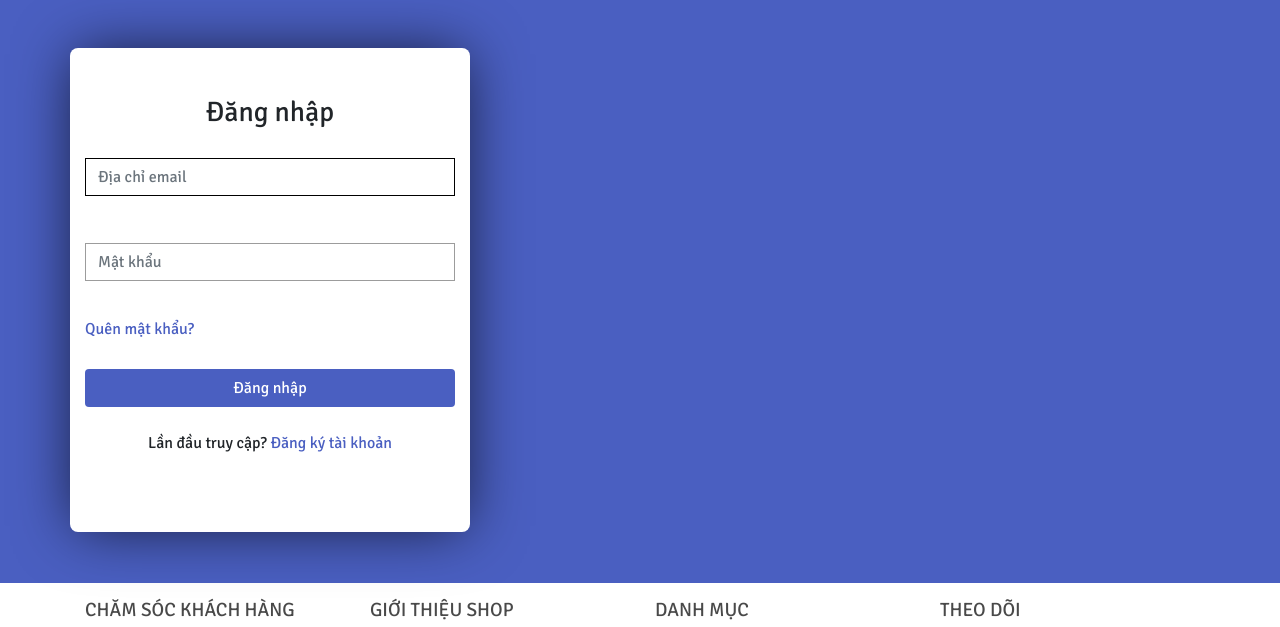
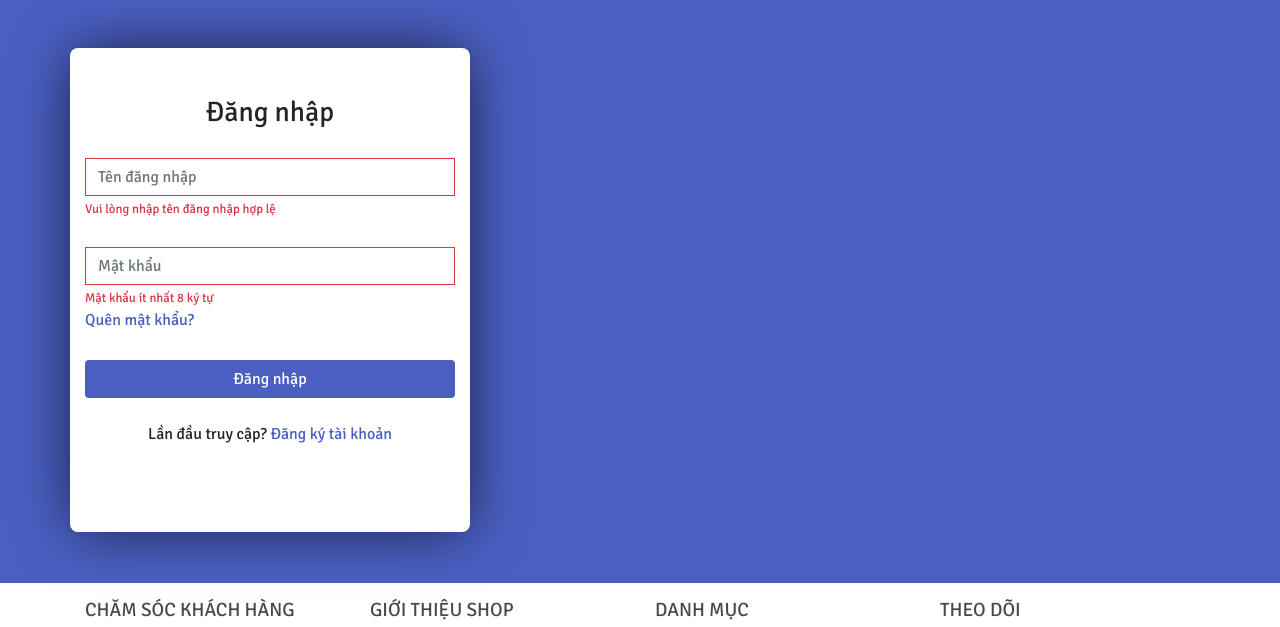
Before and after one commit to huukhuong/Web2-ThaySang, a PHP site: page /login.php in a window 1280 px wide. Shown: the part 56-683 px from the top of the page. Run offline with PHP 8.4, Linux system fonts and the light colour scheme; some libraries are stand-ins or nearby versions.

Commit message:
xong chức năng đăng nhập bằng MySQL

```diff
--- a/css/main.css
+++ b/css/main.css
@@ -1,4 +1,5 @@
 /* THÀNH PHẦN DÙNG CHUNG */
+
 @font-face {
     src: url('../font/Signika/static/Signika-Regular.ttf');
     font-family: "Signika";
@@ -6,7 +7,7 @@
 
 :root {
     --primary-color: #4A5FC1;
-    --hover-color: #4a60c1e5;
+    --hover-color: #3652ce;
 }
 
 * {
@@ -22,19 +23,13 @@ ol, ul {
     list-style: none !important;
 }
 
-.message_err {
-    font-size: small;
-    color: red;
-}
-
-
 /*  =====================================
                     HEADER
     =====================================*/
+
 .navbar {
     background-color: var(--primary-color) !important;
 }
-
 
 /*  =====================================
                     FOOTER
--- a/header.php
+++ b/header.php
@@ -5,6 +5,7 @@
     <link rel="stylesheet" href="https://maxcdn.bootstrapcdn.com/bootstrap/4.0.0/css/bootstrap.min.css" integrity="sha384-Gn5384xqQ1aoWXA+058RXPxPg6fy4IWvTNh0E263XmFcJlSAwiGgFAW/dAiS6JXm" crossorigin="anonymous">
     <link rel="stylesheet" href="./css/main.css">
 </head>
+
 <nav class="navbar navbar-expand-lg navbar-dark sticky-top">
     <div class="container">
         <div class="navbar-header">
@@ -22,13 +23,13 @@
             <ul class="nav navbar-nav ml-auto">
                 <?php
                 session_start();
-                if (!isset($_SESSION['email'])) {
+                if (!isset($_SESSION['username'])) {
                     echo
                     '<li> <a class="nav-link" href="./register.php?goto=register"> <i class="fas fa-user-plus"></i> Đăng ký </a> </li>
                     <li> <a class="nav-link" href="./login.php?goto=login"> <i class="fas fa-sign-in-alt"></i> Đăng nhập </a> </li>';
                 } else {
                     echo
-                    '<li> <a class="nav-link" href="#"> ' . $_SESSION['email'] . '</a> </li>
+                    '<li> <a class="nav-link" href="#"> ' . $_SESSION['username'] . '</a> </li>
                     <li> <a class="nav-link" id="kk" href="./logout.php">Đăng xuất </a> </li>';
                 }
                 ?>
--- a/login.php
+++ b/login.php
@@ -1,21 +1,35 @@
 <?php
+$connect = new mysqli("localhost", "root", "", "do_an_web2");
+
+if (!$connect->set_charset("utf8")) {
+    printf($connect->error);
+}
 
 if (isset($_POST["btn_submit"])) {
     session_start();
-    $email = $_POST["email"];
+    $username = $_POST["username"];
     $password = $_POST["password"];
 
     //làm sạch thông tin, xóa bỏ các tag html, ký tự đặc biệt mà người dùng cố tình thêm vào để tấn công theo phương thức sql injection
-    $email = strip_tags($email);
-    $email = addslashes($email);
+    $username = strip_tags($username);
+    $username = addslashes($username);
     $password = strip_tags($password);
     $password = addslashes($password);
 
     //xử lý đăng nhập bằng MySQL
-    header("Location: ./index.php");
+    $sql = "select * from TaiKhoan where tendangnhap = '$username' and matkhau = '$password' ";
+    $query = mysqli_query($connect, $sql);
+    $num_rows = mysqli_num_rows($query);
 
-    //lưu session
-    $_SESSION['email'] = $email;
+    if ($num_rows == 0) {
+        echo "<span id='fail_login' style='display: none;'>tên đăng nhập hoặc mật khẩu không đúng!</span>";
+    } else {
+        //tiến hành lưu tên đăng nhập vào session để tiện xử lý sau này
+        $_SESSION['username'] = $username;
+        header('Location: index.php');
+    }
+
+    mysqli_close($connect);
 }
 
 ?>
@@ -39,17 +53,17 @@ include("./header_login_register.php");
                     <h3 class="text-center pt-5 my-0">Đăng nhập</h3>
                     <div class="row text-center">
                         <div class="col">
-                            <form name="myForm" method="post" action="" onsubmit="return validateForm()">
+                            <form name="myForm" method="post" action="" class="was-validated" onsubmit="valid();">
                                 <div class="form-group text-left">
-                                    <input type="email" class="form-control" id="email" name="email" autofocus autocomplete="on" placeholder="Địa chỉ email" aria-describedby="emailHelp">
-                                    <p class="message_err" id="err_email">&nbsp;</p>
+                                    <input type="username" class="form-control" id="username" name="username" autofocus autocomplete="on" placeholder="Tên đăng nhập" aria-describedby="usernameHelp" required>
+                                    <div class="invalid-feedback">Vui lòng nhập tên đăng nhập hợp lệ</div>
                                 </div>
                                 <div class="form-group text-left">
-                                    <input type="password" class="form-control" id="password" name="password" autocomplete="on" placeholder="Mật khẩu">
-                                    <p class="message_err" id="err_password">&nbsp;</p>
+                                    <input type="password" class="form-control" id="password" name="password" autocomplete="on" placeholder="Mật khẩu" pattern=".{8,}" required title="Mật khẩu ít nhất 8 ký tự">
+                                    <div class="invalid-feedback">Mật khẩu ít nhất 8 ký tự</div>
                                     <a class="log-link" href="#">Quên mật khẩu?</a>
                                 </div>
-                                <button type="submit" class="btn btn_login" name="btn_submit">Đăng nhập</button>
+                                <button type="submit" class="btn btn_login" name="btn_submit" onclick="rep();">Đăng nhập</button>
                                 <p class="pt-4">
                                     Lần đầu truy cập?
                                     <a class="log-link" href="./register.php?goto=register">Đăng ký tài khoản</a>
@@ -67,25 +81,14 @@ include("./header_login_register.php");
     ?>
 
     <script>
-        function validateForm() {
-            let x = document.getElementById("email");
-            let y = document.getElementById("password");
-            if (x.value == "" || y.value == "") {
-                let err_mail = document.getElementById('err_email');
-                let err_pass = document.getElementById('err_password');
 
-                err_mail.innerText = 'Không được để trống trường này';
-                err_pass.innerText = 'Mật khẩu phải có ít nhất 8 ký tự';
-
-                if (err_mail.innerText != "") {
-                    x.style.border = "1px solid red";
-                }
-                if (err_pass.innerText != "") {
-                    y.style.border = "1px solid red";
-                }
-                return false;
+        try {
+            let message = document.getElementById('fail_login');
+            if(message) {
+                alert("Tên đăng nhập hoặc mật khẩu không đúng!");
             }
         }
+        catch(e) {}
     </script>
 </body>
 
--- a/logout.php
+++ b/logout.php
@@ -1,4 +1,4 @@
 <?php
 session_start();
-unset($_SESSION["email"]);
+unset($_SESSION["username"]);
 header("Location: ./index.php");
```
Also changed, not shown: Connection.php (added, +31 -0 lines), img/color.png (added).
